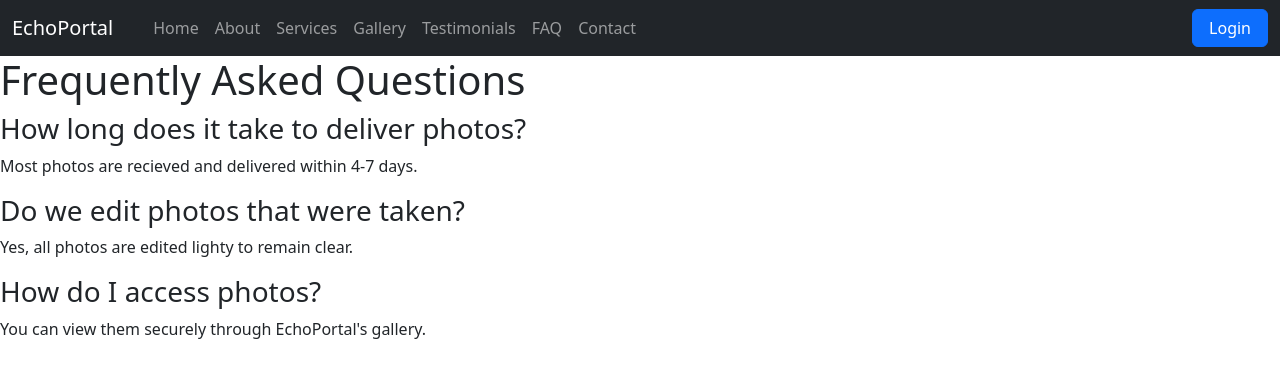
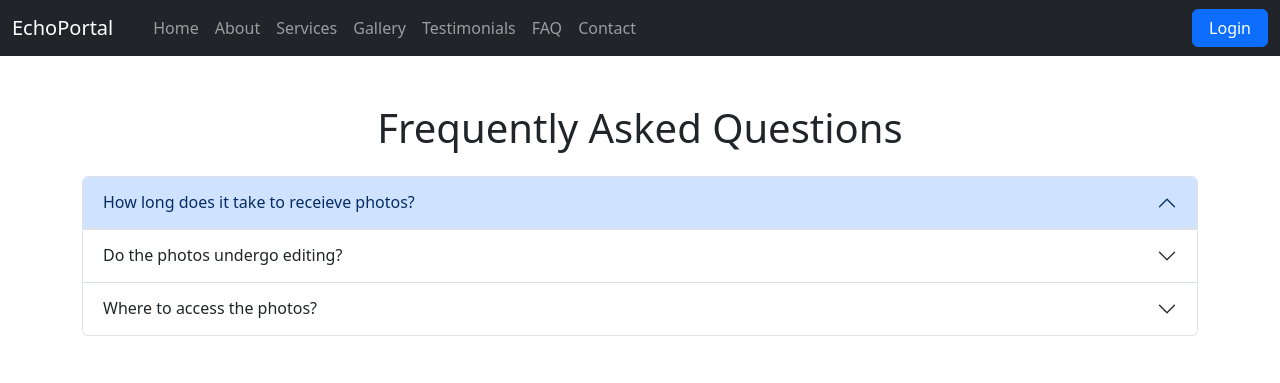
Before and after one commit to matthewasdada/EchoPortal, a Flask app: page /faq in a window 1280 px wide. Shown: the top 383 px of the page. Run offline with Flask 3, Linux system fonts and the light colour scheme.

Commit message:
upgraded my faq layout

```diff
--- a/EchoPortal-codespace/templates/faq.html
+++ b/EchoPortal-codespace/templates/faq.html
@@ -1,21 +1,51 @@
 {% extends "base.html" %}
 {% block content %}
 
-<h1>Frequently Asked Questions</h1>
+<div class="container py-5">
+    <h1 class="text-center mb-4">Frequently Asked Questions</h1>
 
-<div class="faq-item">
-    <h3>How long does it take to deliver photos?</h3>
-    <p>Most photos are recieved and delivered within 4-7 days.</p>
-</div>
+    <div class="accordion" id="faqAccordion">
 
-<div class="faq-item">
-    <h3>Do we edit photos that were taken?</h3>
-    <p>Yes, all photos are edited lighty to remain clear.</p>
-</div>
+        <div class="accordion-item">
+            <h2 class="accordion-header" id="faq1">
+                <button class="accordion-button" type="button" data-bs-toggle="collapse" data-bs-target="#answer1">
+                    How long does it take to receieve photos?
+                </button>
+            </h2>
+            <div id="answer1" class="accordion-collapse collapse" data-bs-parent="#faqAccordion">
+                <div class="accordion-body">
+                    Most photos are delivered within 4-7 days.
+                </div>
+            </div>
+        </div>
 
-<div class="faq-item">
-    <h3>How do I access photos?</h3>
-    <p>You can view them securely through EchoPortal's gallery.</p>
+        <div class="accordion-item">
+            <h2 class="accordion-header" id="faq2">
+                <button class="accordion-button collapsed" type="button" data-bs-toggle="collapse" data-bs-target="#answer2">
+                    Do the photos undergo editing?
+                </button>
+            </h2>
+            <div id="answer2" class="accordion-collapse collapse" data-bs-parent="#faqAccordion">
+                <div class="accordion-body">
+                    Yes, all photos undergo the process of light editing for clarity and colour.
+                </div>
+            </div>
+        </div>
+
+        <div class="accordion-item">
+            <h2 class="accordion-header" id="faq3">
+                <button class="accordion-button collapsed" type="button" data-bs-toggle="collapse" data-bs-target="#answer3">
+                    Where to access the photos?
+                </button>
+            </h2>
+            <div id="answer3" class="accordion-collapse collapse" data-bs-parent="#faqAccordion">
+                <div class="accordion-body">
+                    You can view them securely by going through the EchoPortal gallery.
+                </div>
+            </div>
+        </div>
+
+    </div>
 </div>
 
 {% endblock %}
```
